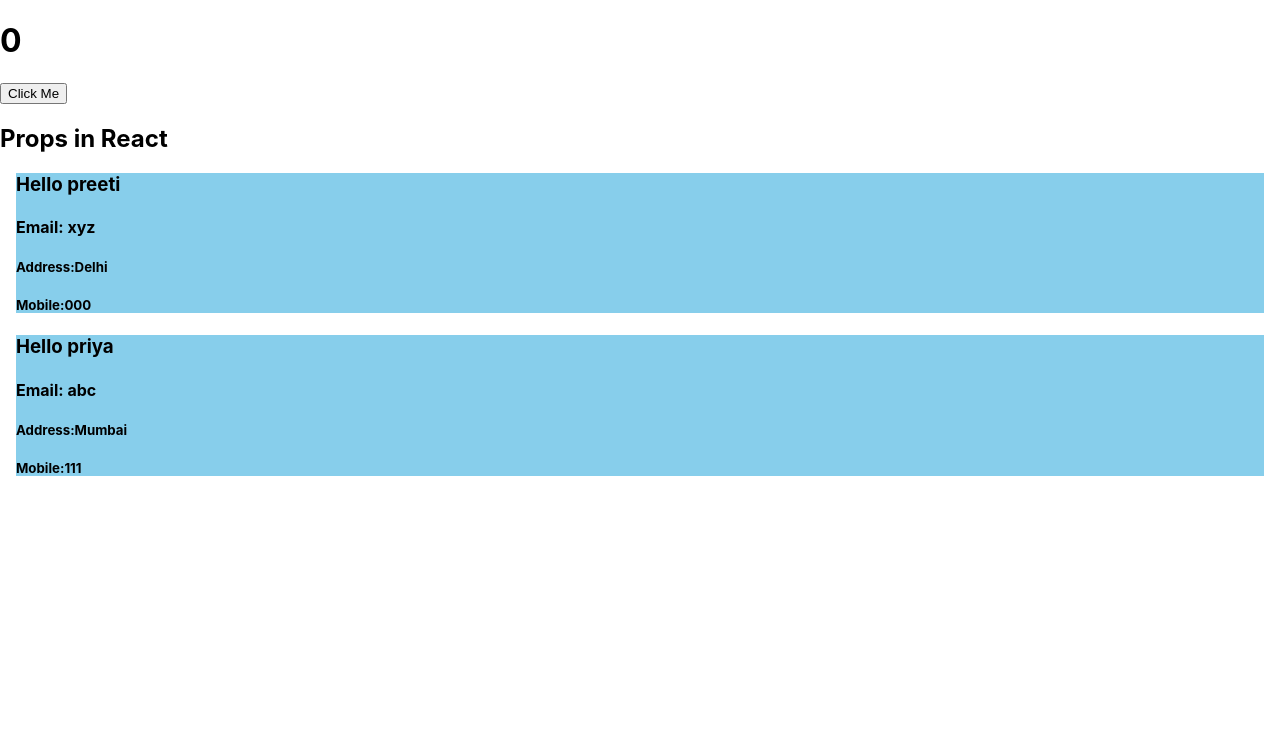
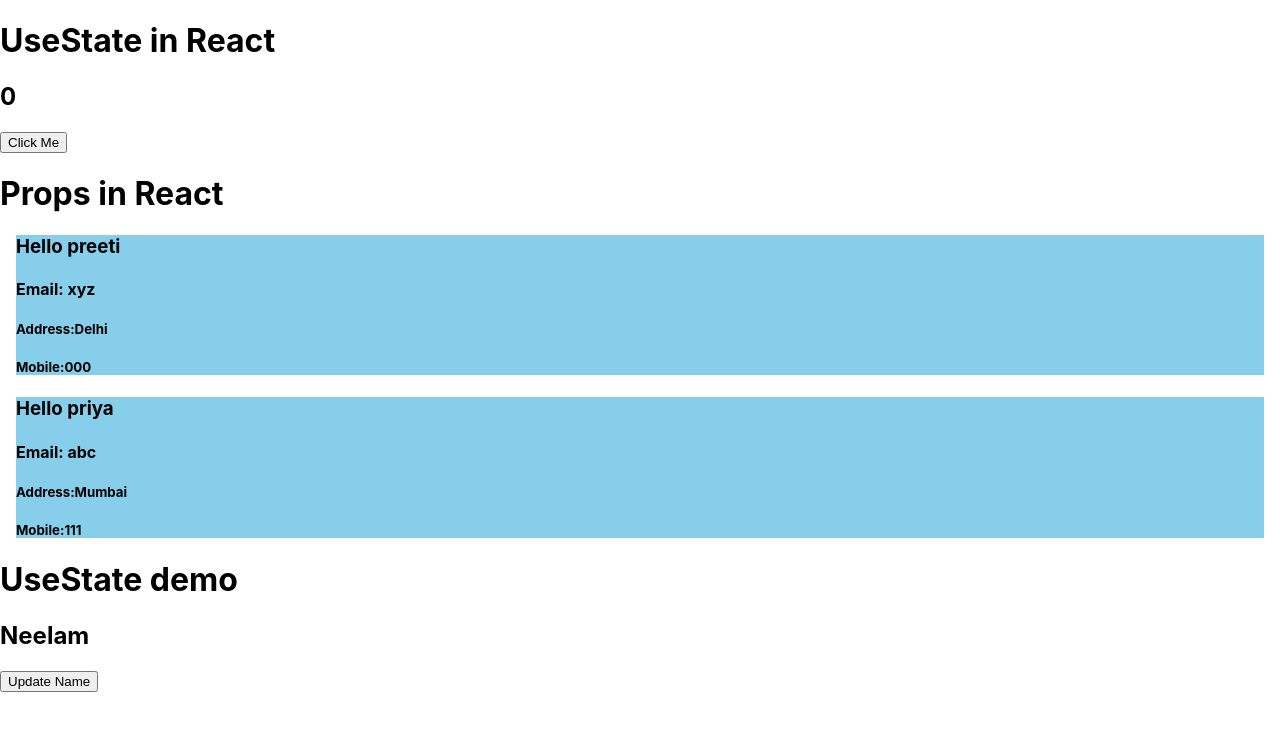
Before and after one commit to Neelam618/react-demo, a React (Create React App) app: page / in a window 1280 px wide. Shown: the top 730 px of the page. Built offline with nearby package versions, Linux system fonts and the light colour scheme.

Commit message:
useState demo

```diff
--- a/src/App.js
+++ b/src/App.js
@@ -1,5 +1,6 @@
 import {useState} from 'react'
-import Students from './components/Students'
+import UseStatedemo from './components/UseStatedemo'
+import Students from './components/Propsdemo'
 
 function App() {
 const [data, setData] = useState(0);
@@ -9,12 +10,16 @@ const [data, setData] = useState(0);
   }
   return (
     <>
-      <h1>{data}</h1>
+      <h1>UseState in React</h1>
+      <h2>{data}</h2>
       <button onClick={updateData}>Click Me</button>
 
-      <h2>Props in React</h2>
+      <h1>Props in React</h1>
       <Students name={"preeti"} email={"xyz"} other={{address: 'Delhi', mobile: '000'}} />
       <Students name={"priya"} email={"abc"} other={{address: 'Mumbai', mobile: '111'}} />
+
+      <h1>UseState demo</h1>
+      <UseStatedemo />
     </>
   );
 }
--- /dev/null
+++ b/src/components/UseStatedemo.js
@@ -0,0 +1,13 @@
+import {useState} from 'react'
+
+function UseStatedemo() {
+const [name, setName] = useState("Neelam");
+  return (
+    <>
+      <h2>{name}</h2>
+      <button onClick={() => {setName("Sidhhu")}}>Update Name</button>
+    </>
+  );
+}
+
+export default UseStatedemo;
```
Also changed, not shown: src/components/Propsdemo.js (renamed from src/components/Students.js).
